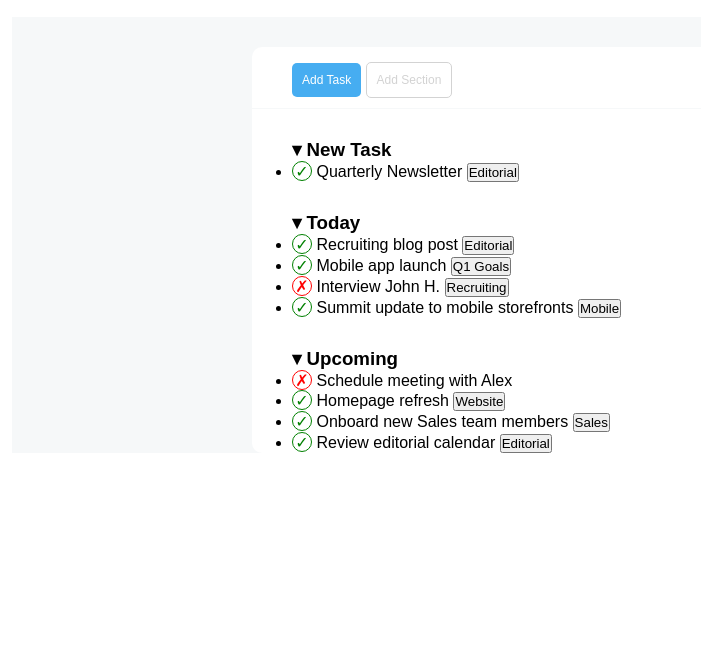
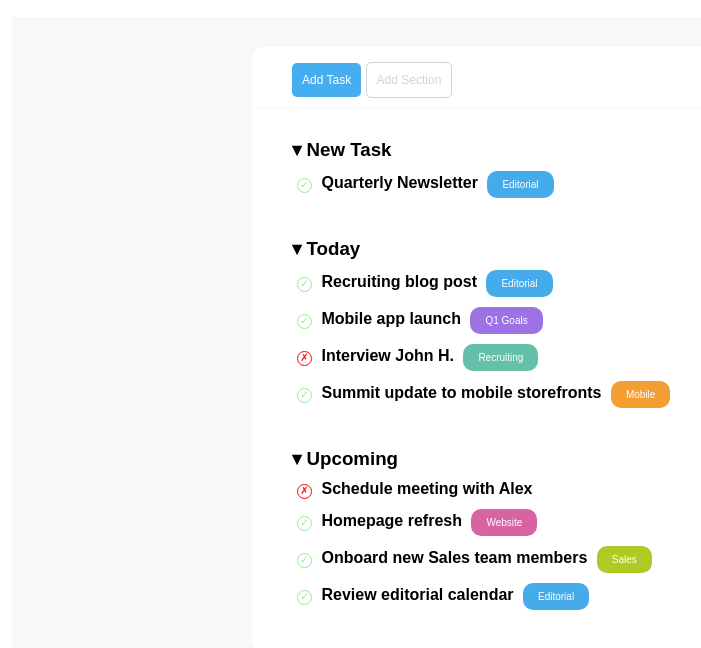
Before and after one commit to 5oN1A/html-css-toboolist, a plain HTML site: page index.html in a window 1280 px wide. Shown: the part 94-742 px from the top of the page, without its empty margins (28-729 px from the left). Drawn offline with Linux system fonts and the light colour scheme.

Commit message:
Completo

```diff
--- a/css/style.css
+++ b/css/style.css
@@ -13,6 +13,14 @@ header {
 main {
     background-color: #f6f8f9;
     padding-top: 30px;
+}
+
+ul {
+    list-style: none;
+}
+
+h3 {
+    font-weight: 800;
 }
 
 
@@ -38,6 +46,7 @@ main {
     width: 60%;
     margin: auto;
     background-color: white;
+    padding-bottom: 30px;
 
 }
 
@@ -71,12 +80,13 @@ main {
 }
 
 .round {
-    width: 20px;
-    height: 20px;
-
+    width: 15px;
+    height: 15px;
+    font-size: 10px;
     text-align: center;
     border-radius: 50%;
     display: inline-block;
+    margin-right: 5px;
 }
 
 .cross {
@@ -85,6 +95,47 @@ main {
 }
 
 .checkmark {
-    border: 1px solid green;
-    color: green;
+    border: 1px solid lightgreen;
+    color: lightgreen;
 }
+
+.riga {
+    margin: 10px 0 10px 5px ;
+}
+
+.punto {
+    font-weight: 600;
+}
+
+.agm {
+    font-size: 10px;
+    padding: 8px 15px;
+    margin-left: 5px;
+    border-radius: 10px;
+    border: none;
+    color: white;
+}
+
+.editorial {
+    background-color: #45abea;
+}
+
+.q1goals {
+    background-color: #9c72e4;
+}
+
+.recruiting {
+    background-color: #64c0a9;
+}
+
+.mobile {
+    background-color: #f29e33;
+}
+
+.website {
+    background-color: #d863a1;
+}
+
+.sales{
+    background-color: #b0c925;
+}
```
